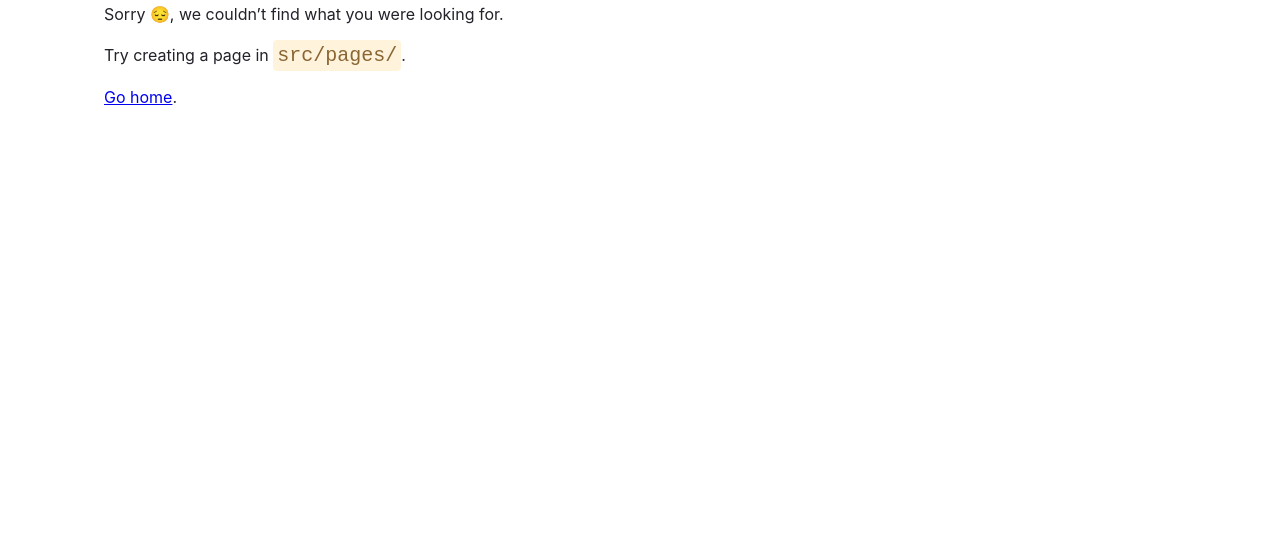
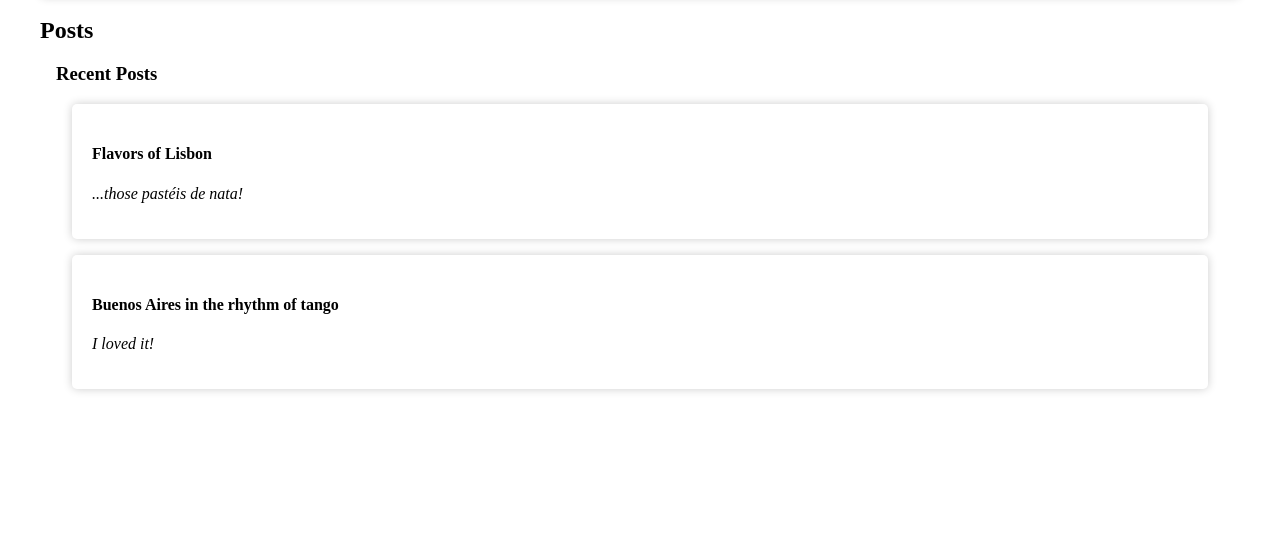
Before and after one commit to WalidNewaz/GatsbyAuth, a Gatsby site: page /profile in a window 1280 px wide. Before the commit this address had no page. Shown: the part 245-800 px from the top of the page. Built offline with nearby package versions, Linux system fonts and the light colour scheme; Gatsby itself is replaced by a stand-in of ours.

Commit message:
Context and prop working together

```diff
--- a/src/components/context/LevelContext.tsx
+++ b/src/components/context/LevelContext.tsx
@@ -1,3 +1,3 @@
 import { createContext } from 'react'
 
-export const LevelContext = createContext(1);
+export const LevelContext = createContext(0);
--- a/src/components/context/Section.tsx
+++ b/src/components/context/Section.tsx
@@ -1,10 +1,15 @@
 import * as React from "react"
+import { useContext } from "react"
 import { LevelContext } from "./LevelContext"
 
-const Section: React.FC<{ level: number, children: any }> = ({ level, children }) => {
+const Section: React.FC<{ isFancy?: Boolean, children: any }> = ({ children, isFancy }) => {
+    const level = useContext(LevelContext);
     return (
-        <section className="section box">
-            <LevelContext.Provider value={level}>
+        <section className={
+            'section margin-1 ' +
+            (isFancy ? 'fancy' : '')
+          }>
+            <LevelContext.Provider value={level + 1}>
             {children}
             </LevelContext.Provider>
         </section>
--- a/src/components/main/header.tsx
+++ b/src/components/main/header.tsx
@@ -7,6 +7,7 @@ const Header: React.FC = () => {
             <ul className="list-none flex gap-1">
                 <li><Link to="/">Home</Link></li>
                 <li><Link to="/heading-context">Heading Context</Link></li>
+                <li><Link to="/profile">Profile</Link></li>
             </ul>
         </header>
     )
--- a/src/css/style.css
+++ b/src/css/style.css
@@ -24,3 +24,14 @@
 .gap-1 {
     gap: 1rem;
 }
+
+.fancy {
+    border-radius: 5px;
+    box-shadow: 0 0 10px rgba(0, 0, 0, 0.2);
+    padding: 20px;
+    box-sizing: border-box;
+}
+
+.margin-1 {
+    margin: 1rem;
+}
--- /dev/null
+++ b/src/pages/profile.tsx
@@ -0,0 +1,57 @@
+import * as React from 'react'
+import type { HeadFC, PageProps } from "gatsby"
+import Section from "../components/context/Section"
+import Heading from "../components/context/Heading"
+
+const Post: React.FC<{ title: string, body: string }> = ({ title, body }) => {
+    return (
+        <Section isFancy={true}>
+          <Heading>
+            {title}
+          </Heading>
+          <p><i>{body}</i></p>
+        </Section>
+      )
+}
+
+const RecentPosts: React.FC = () => {
+    return (
+        <Section>
+          <Heading>Recent Posts</Heading>
+          <Post
+            title="Flavors of Lisbon"
+            body="...those pastéis de nata!"
+          />
+          <Post
+            title="Buenos Aires in the rhythm of tango"
+            body="I loved it!"
+          />
+        </Section>
+      )
+}
+
+const AllPosts: React.FC = () => {
+    return (
+        <Section>
+          <Heading>Posts</Heading>
+          <RecentPosts />
+        </Section>
+      )
+}
+
+const ProfilePage: React.FC = () => {
+    return (
+        <Section>
+          <Heading>My Profile</Heading>
+          <Post
+            title="Hello traveller!"
+            body="Read about my adventures."
+          />
+          <AllPosts />
+        </Section>
+      )
+}
+
+export default ProfilePage
+
+export const Head: HeadFC = () => <title>User Profile</title>
```
Also changed, not shown: src/pages/heading-context.tsx (+4 -4 lines).
